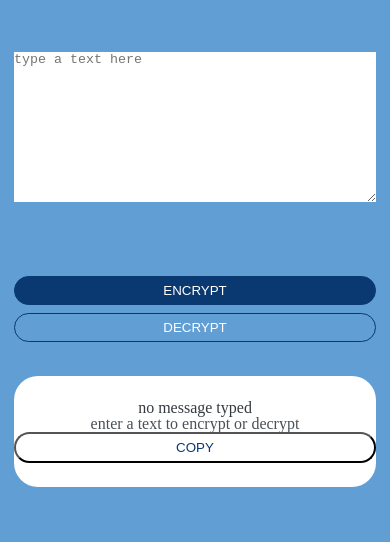
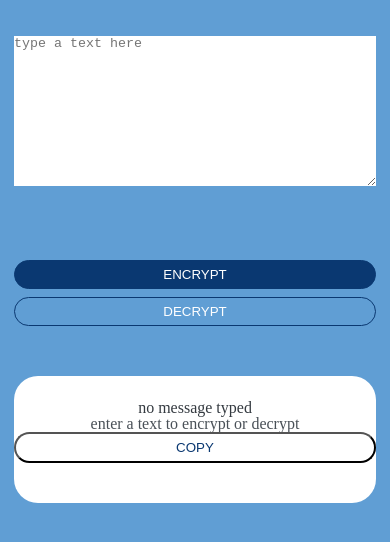
Before and after one commit to almeidaleandro28/Challenge-Oracle-ONE--1-, a website: page index.html in a window 390 px wide. Shown: the part 90-632 px from the top of the page. Drawn offline with Linux system fonts and the light colour scheme.

Commit message:
add structure screen tablet

```diff
--- a/scss/style.scss
+++ b/scss/style.scss
@@ -26,6 +26,14 @@ textarea {
 
 // container
 .container {
+  max-width: 1200px;
+  margin: 0 auto;
+
+  @include screen( tablet ) {
+    margin: 0 auto;
+    width: 90%;
+  }
+
   @include screen( mobile) {
     display: flex;
     flex-direction: column;
@@ -56,6 +64,10 @@ textarea {
 }
 
 .buttons {
+  @include screen( tablet ) {
+    text-align: center;
+    padding: 1rem 0;
+  }
   @include  screen( mobile ) {
     display: flex;
     flex-direction: column;
@@ -110,5 +122,6 @@ textarea {
 .btn-copy {
   background-color: $white;
   color: $dark-blue-300;
+  margin-bottom: 1rem;
   width: 100%;
 }
```
Also changed, not shown: css/style.css, 1 other file.
